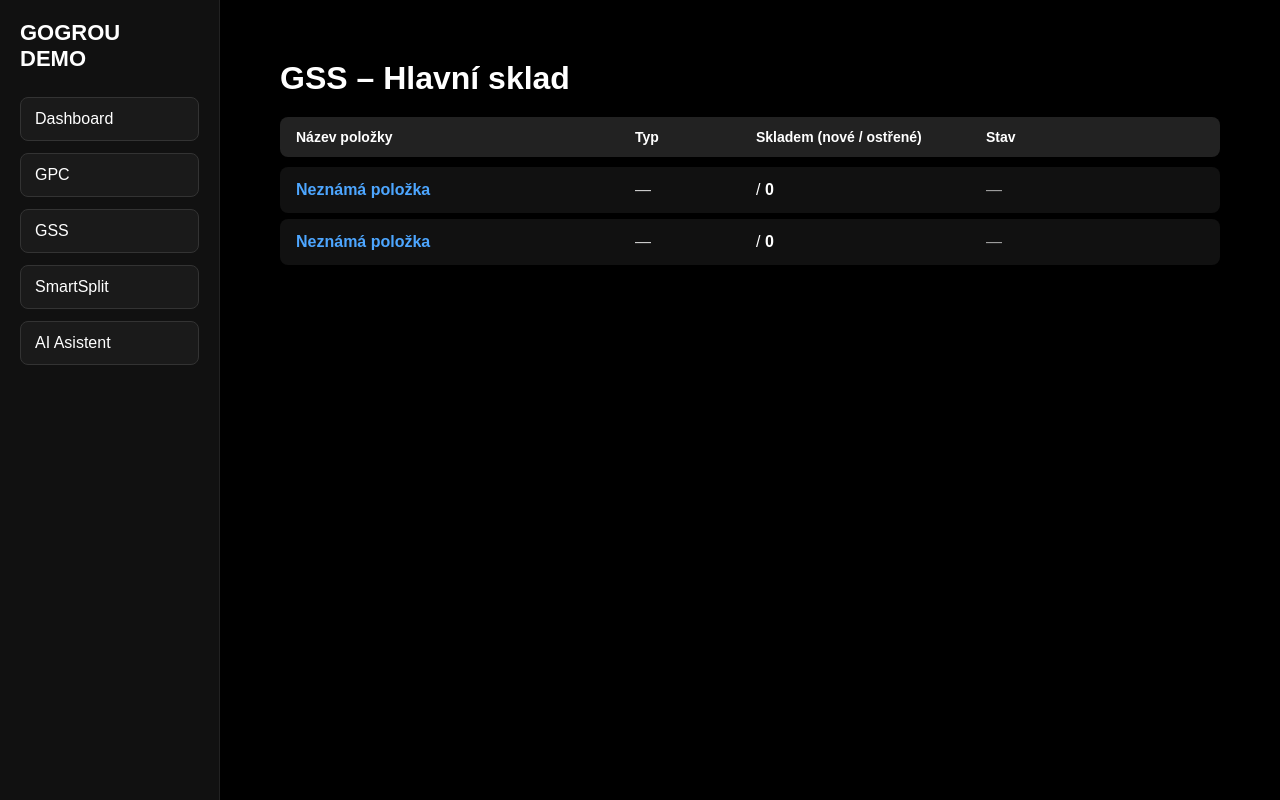
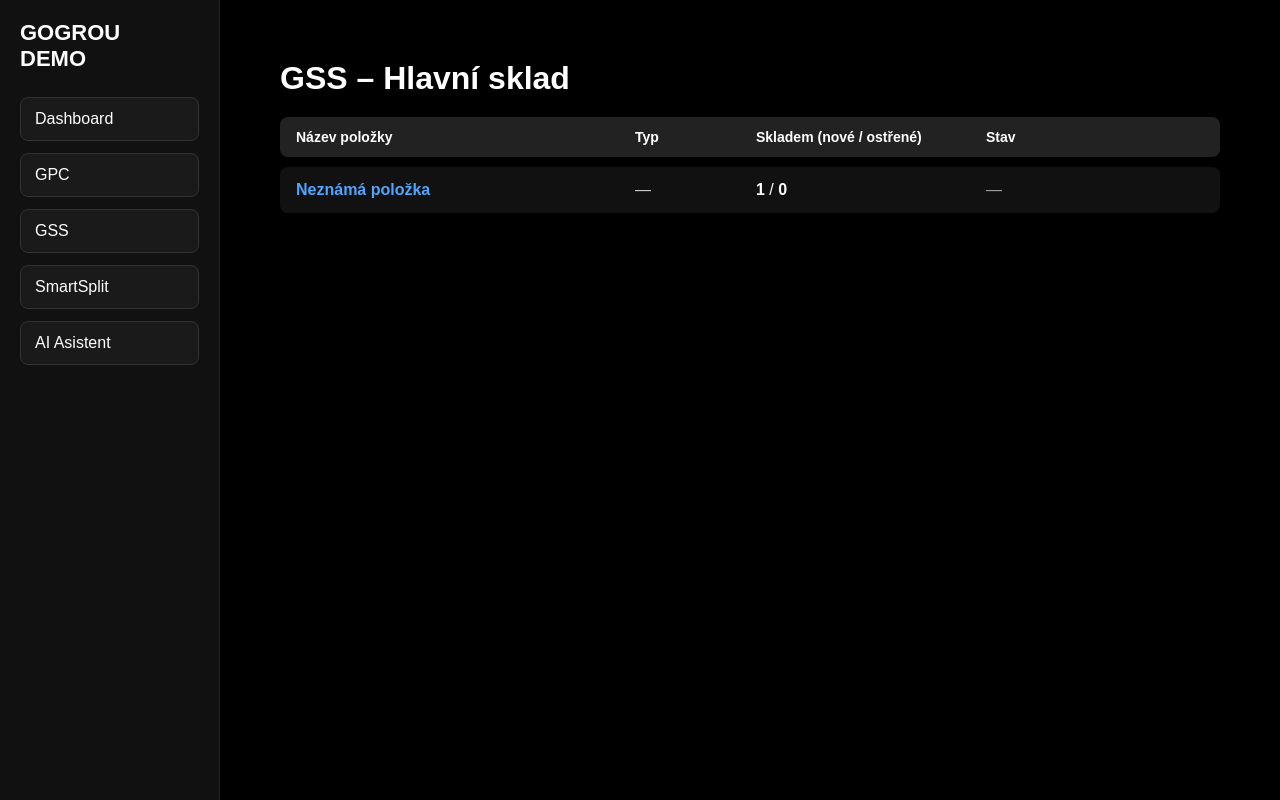
Before and after one commit to gogrou-app/gogrou-demo, a Next.js app: page /gss in a window 1280 px wide. Built offline with nearby package versions, Linux system fonts and the light colour scheme.

Commit message:
Update gssStock.js

```diff
--- a/app/gss/data/gssStock.js
+++ b/app/gss/data/gssStock.js
@@ -1,69 +1,17 @@
-// GSS – Skladové položky + DM kusy
-// DEMO data – později API / DB
-
 const gssStock = [
   {
-    id: "STOCK-001",
-    name: "Neznámá položka",
-    type: "tool",
-    mode: "DM",
-    main_location: "warehouse:MAIN",
-
-    dm_items: [
+    gss_stock_id: "STOCK-TEST-001",
+    gpc_id: "T01",
+    tracking_mode: "dm",
+    items: [
       {
         dm_code: "DM-SANDVIK-0001",
         status: "in_stock",
         location: "warehouse:MAIN",
-        sharpen_count: 0
-      },
-      {
-        dm_code: "DM-SANDVIK-0002",
-        status: "in_production",
-        location: "machine:CNC_MAZAK_01",
-        sharpen_count: 1
-      }
-    ]
-  },
-
-  {
-    id: "STOCK-002",
-    name: "Testovací nástroj",
-    type: "tool",
-    mode: "DM",
-    main_location: "warehouse:MAIN",
-
-    dm_items: [
-      {
-        dm_code: "DM-TEST-0001",
-        status: "in_stock",
-        location: "warehouse:MAIN",
-        sharpen_count: 0
+        resharpen_count: 0
       }
     ]
   }
 ];
 
 export default gssStock;
-
-/* =========================================================
-   🔍 DM LOOKUP – READ ONLY (C2)
-   ========================================================= */
-
-// Najdi DM kus podle DM kódu (napříč celým GSS)
-export function findDmByCode(dmCode) {
-  for (const stock of gssStock) {
-    const found = stock.dm_items.find(
-      (dm) => dm.dm_code === dmCode
-    );
-
-    if (found) {
-      return {
-        stockId: stock.id,
-        stockName: stock.name,
-        ...found
-      };
-    }
-  }
-
-  return null;
-}
```
